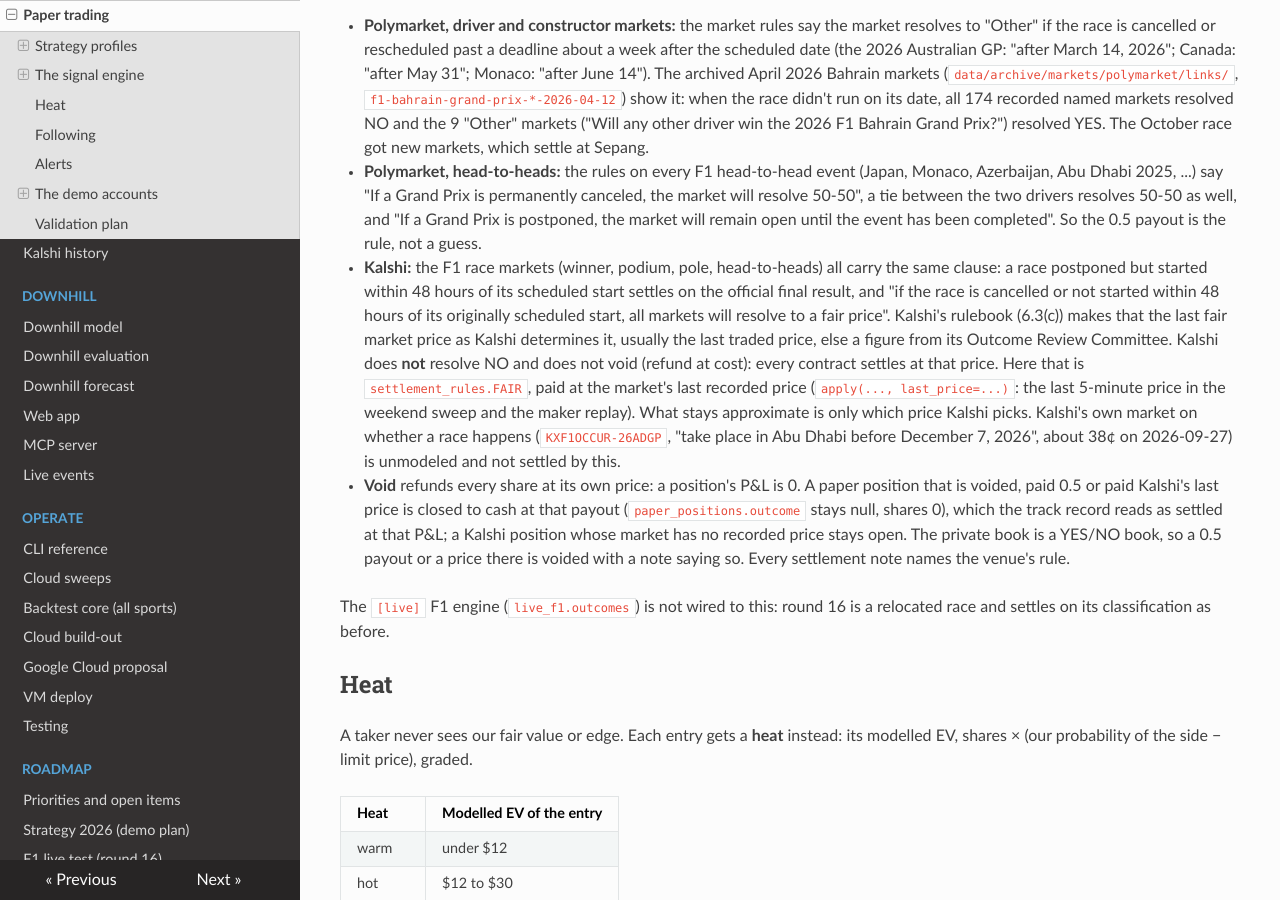
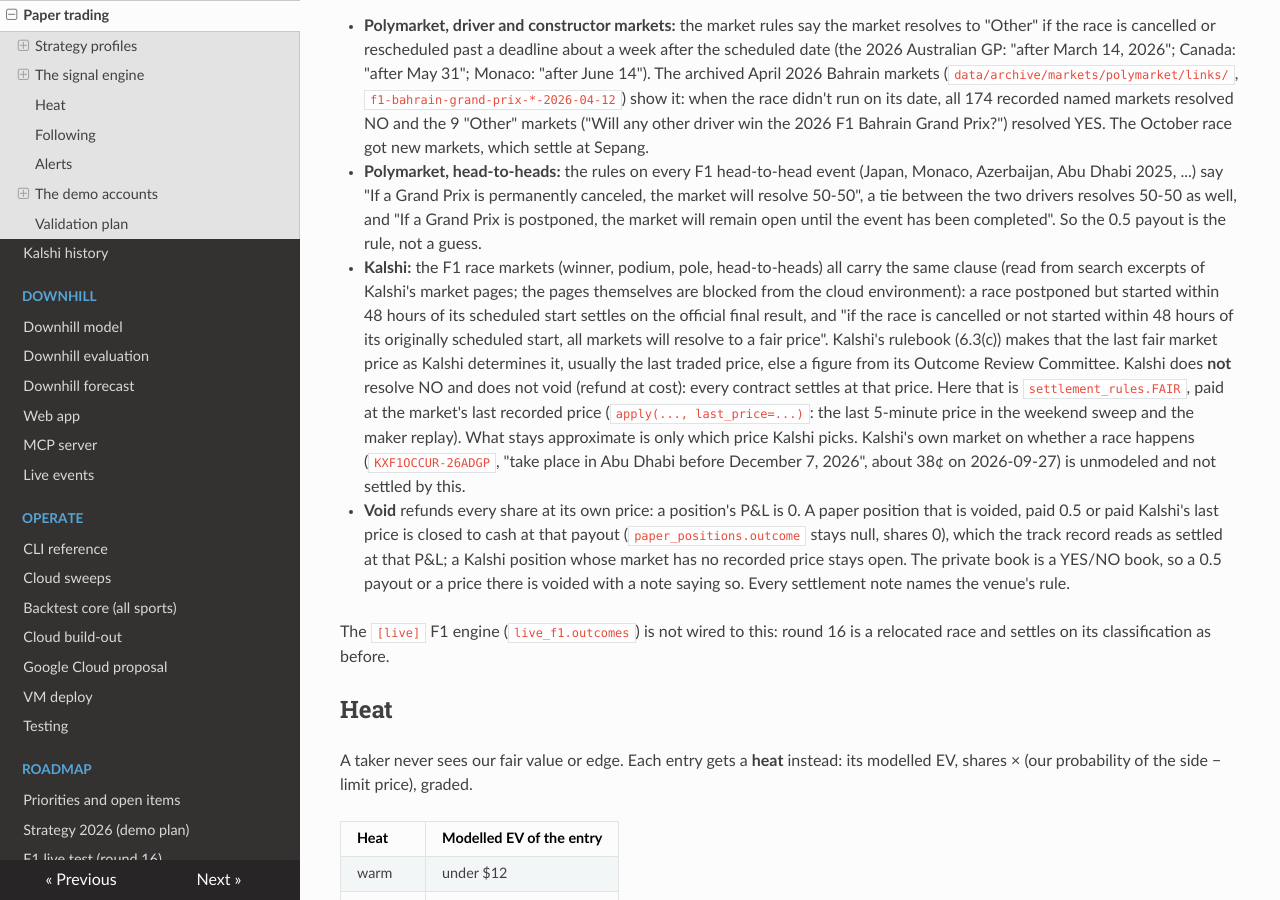
Before and after one commit to lalligagger/racinglines-public, an MkDocs documentation site: the page built from docs/paper-trading.md, in a window 1280 px wide and 900 px high, scrolled down 3894 px. Built offline with MkDocs 1.6.1, drawn with Linux system fonts in a browser that asks for light colours; nearby versions of some CDN libraries.

Commit message:
docs: say where the Kalshi rule wording was read from
Co-Authored-By: Claude Opus 5.5 <noreply@anthropic.com>
Claude-Session: https://claude.ai/code/session_01BzuP9Bs1zkgeS8HzMTXY42

```diff
--- a/docs/paper-trading.md
+++ b/docs/paper-trading.md
@@ -171,7 +171,8 @@ rules (checked 2026-09-29):
   Dhabi 2025, ...) say "If a Grand Prix is permanently canceled, the market will resolve 50-50", a tie between
   the two drivers resolves 50-50 as well, and "If a Grand Prix is postponed, the market will remain open until
   the event has been completed". So the 0.5 payout is the rule, not a guess.
-- **Kalshi:** the F1 race markets (winner, podium, pole, head-to-heads) all carry the same clause: a race
+- **Kalshi:** the F1 race markets (winner, podium, pole, head-to-heads) all carry the same clause (read from search
+  excerpts of Kalshi's market pages; the pages themselves are blocked from the cloud environment): a race
   postponed but started within 48 hours of its scheduled start settles on the official final result, and "if
   the race is cancelled or not started within 48 hours of its originally scheduled start, all markets will
   resolve to a fair price". Kalshi's rulebook (6.3(c)) makes that the last fair market price as Kalshi
```
